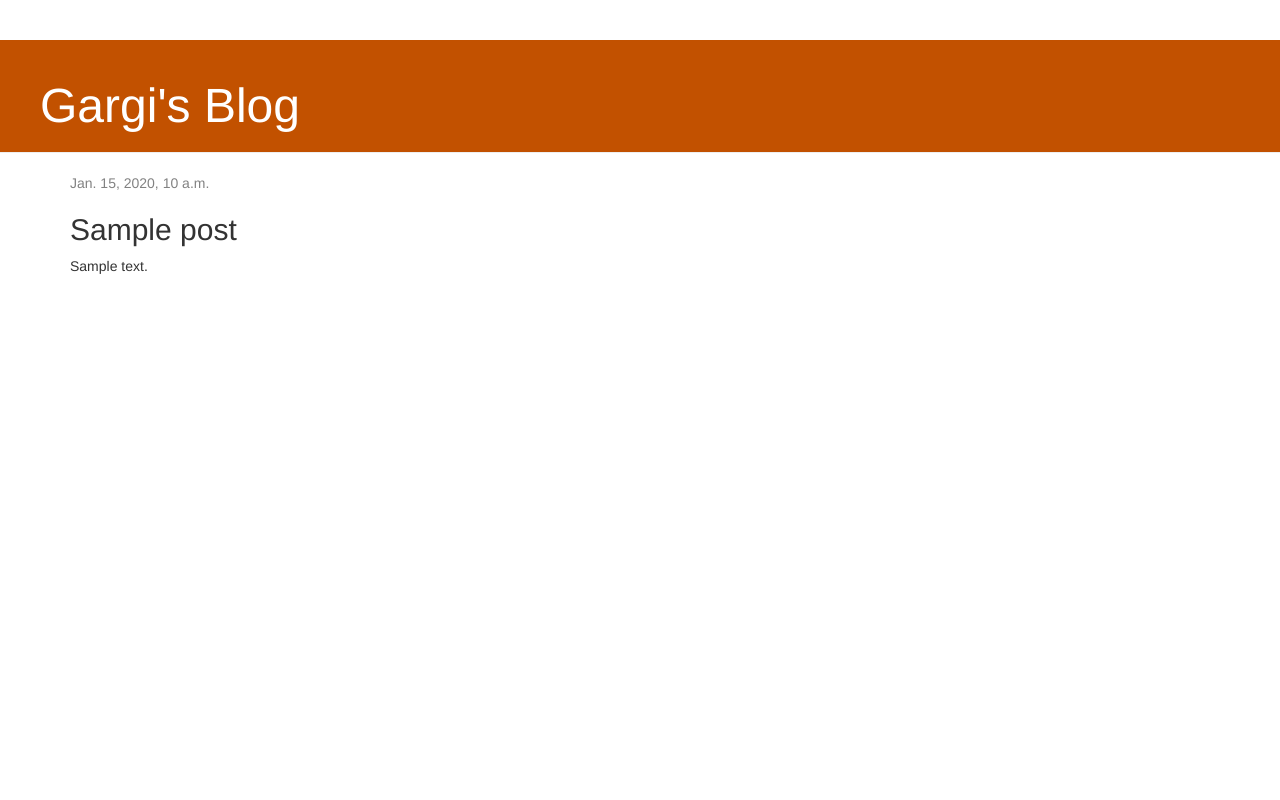
After one commit to gargi16/blog-django, a Django app: template blog/templates/blog/post_detail.html in a window 1280 px wide. The commit adds this page. Run offline with Django 3.2, Linux system fonts and the light colour scheme; the template is opened without the code that fills it: most values are stand-ins (such as "Sample title", 1, 10 or a date in 2020); some libraries are stand-ins or nearby versions.

Commit message:
final changes

```diff
--- /dev/null
+++ b/blog/static/css/blog.css
@@ -0,0 +1,46 @@
+.page-header {
+    background-color: #C25100;
+    margin-top: 0;
+    padding: 20px 20px 20px 40px;
+}
+
+.page-header h1, .page-header h1 a, .page-header h1 a:visited, .page-header h1 a:active {
+    color: #ffffff;
+    font-size: 36pt;
+    text-decoration: none;
+}
+
+.content {
+    margin-left: 40px;
+}
+
+h1, h2, h3, h4 {
+    font-family: 'Lobster', cursive;
+}
+
+.date {
+    color: #828282;
+}
+
+.save {
+    float: right;
+}
+
+.post-form textarea, .post-form input {
+    width: 100%;
+}
+
+.top-menu, .top-menu:hover, .top-menu:visited {
+    color: #ffffff;
+    float: right;
+    font-size: 26pt;
+    margin-right: 20px;
+}
+
+.post {
+    margin-bottom: 70px;
+}
+
+.post h1 a, .post h1 a:visited {
+    color: #000000;
+}
--- /dev/null
+++ b/blog/templates/blog/base.html
@@ -0,0 +1,28 @@
+{% load static %}
+<html>
+<head>
+
+	<title>Gargi's blog </title>
+	<link rel="stylesheet" href="{% static 'css/blog.css' %}">
+	<link rel="stylesheet" href="//maxcdn.bootstrapcdn.com/bootstrap/3.2.0/css/bootstrap.min.css">
+	<link rel="stylesheet" href="//maxcdn.bootstrapcdn.com/bootstrap/3.2.0/css/bootstrap-theme.min.css">
+	<link href="//fonts.googleapis.com/css?family=Lobster&subset=latin,latin-ext" rel="stylesheet" type="text/css">
+</head>
+<body>
+    <div class="page-header">
+        {% if user.is_authenticated %}
+        <a href="{% url 'post_new' %}" class="top-menu"><span class="glyphicon glyphicon-plus"></span></a>
+        {% endif %}
+        <h1><a href="/">Gargi's Blog</a></h1>
+
+    </div>
+    <div class="content container">
+        <div class="row">
+            <div class="col-md-8">
+                {% block content %}
+                {% endblock %}
+            </div>
+        </div>
+    </div>
+</body>
+</html>
--- /dev/null
+++ b/blog/templates/blog/post_detail.html
@@ -0,0 +1,16 @@
+{% extends 'blog/base.html' %}
+
+{% block content %}
+<div class="post">
+	{% if post.published_date %}
+	<div class="date">
+		{{ post.published_date }}
+	</div>
+	{% endif %}
+	{% if user.is_authenticated %}
+	<a class="btn btn-default" href="{% url 'post_edit' pk=post.pk %}"><span class="glyphicon glyphicon-pencil"></span></a>
+	{% endif %}
+	<h2>{{ post.title }}</h2>
+	<p>{{ post.text|linebreaksbr }}</p>
+</div>
+{% endblock %}
--- a/blog/urls.py
+++ b/blog/urls.py
@@ -4,4 +4,7 @@ from . import views
 
 urlpatterns = [
     path('', views.post_list, name='post_list'),
+    path('post/<int:pk>/', views.post_detail, name='post_detail'),
+    path('post/new', views.post_new, name='post_new'),
+    path('post/<int:pk>/edit/', views.post_edit, name='post_edit'),
 ]
```
Also changed, not shown: blog/forms.py (added, +9 -0 lines), blog/templates/blog/post_edit.html (added, +9 -0 lines), blog/templates/blog/post_list.html (+12 -17 lines), blog/views.py (+34 -1 lines).
